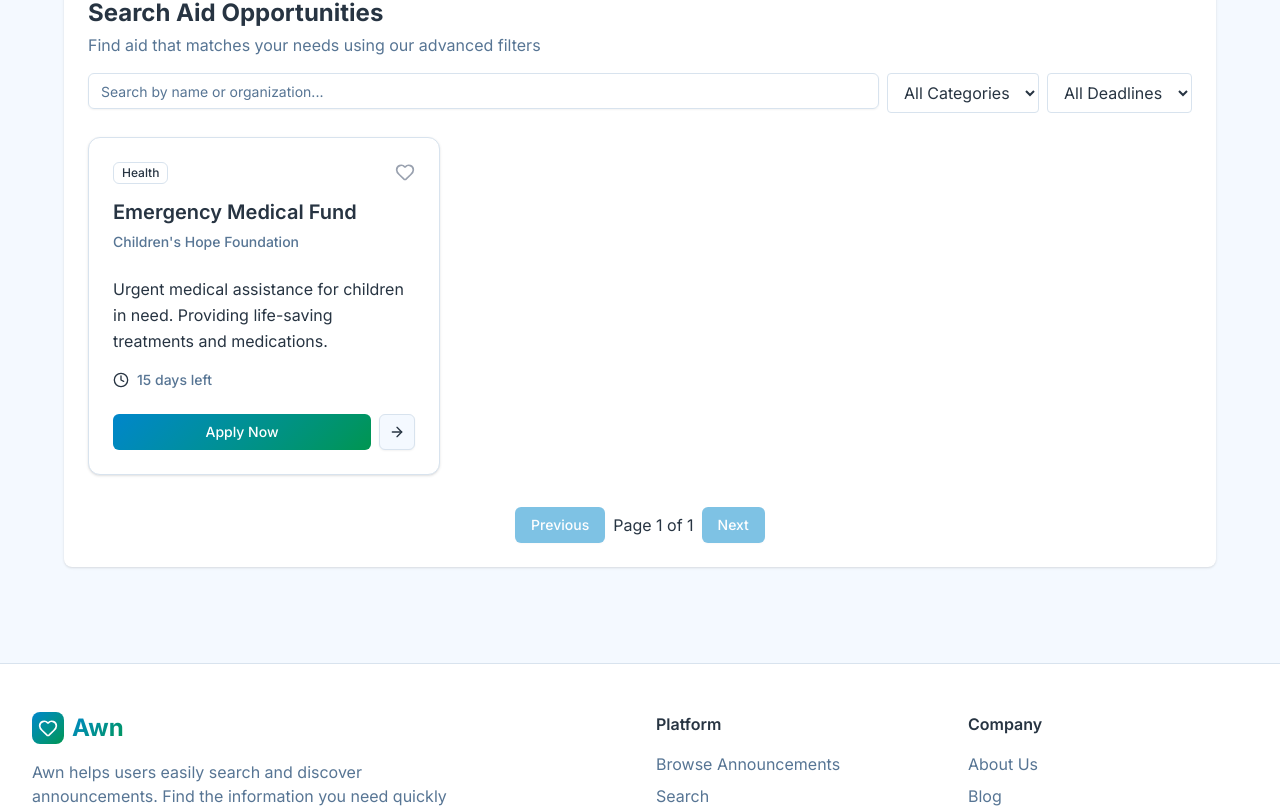
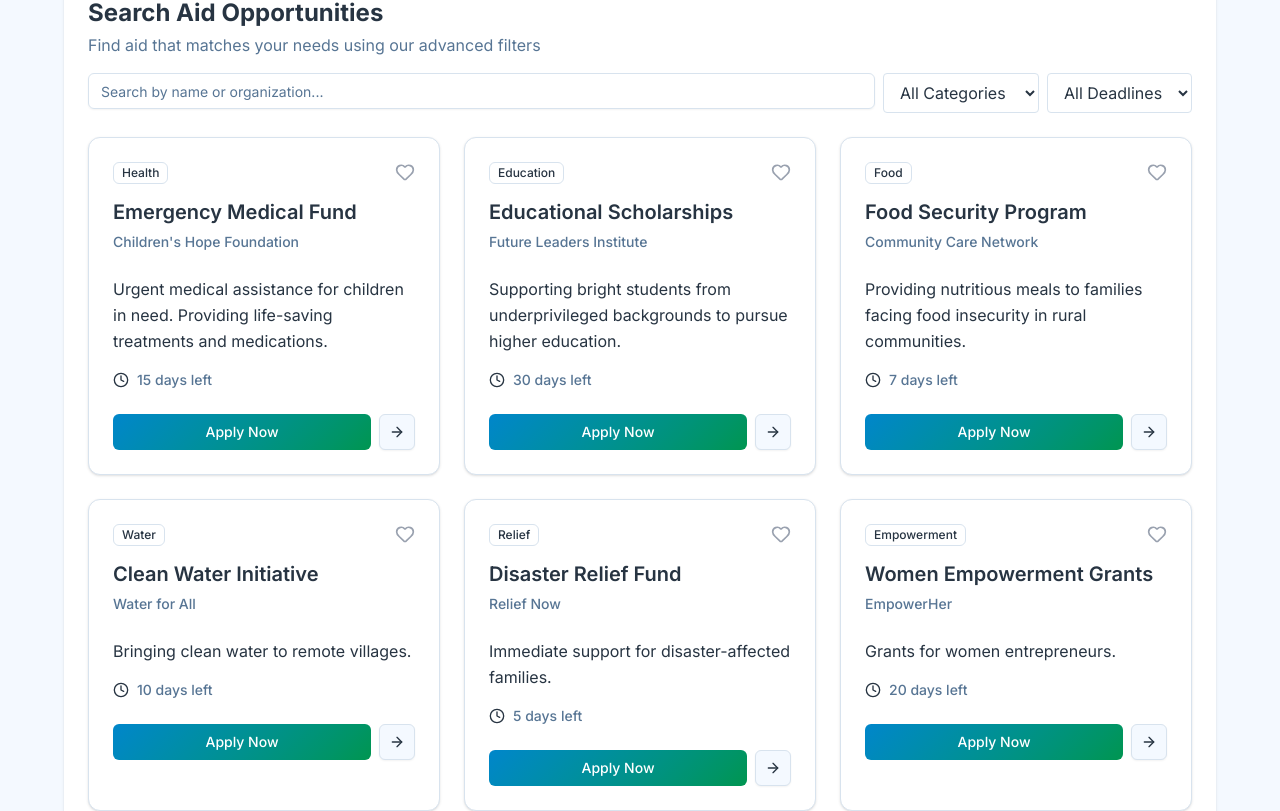
Before and after one commit to Ahmed-Alabadla/awn, a Next.js app: page / in a window 1280 px wide. Shown: the part 412-1223 px from the top of the page. Built offline with nearby package versions, Linux system fonts and the light colour scheme.

Commit message:
add ReportsSection

```diff
--- a/app/pages/announcements/page.tsx
+++ b/app/pages/announcements/page.tsx
@@ -7,6 +7,7 @@ import { Button } from "@/components/ui/button";
 import { Input } from "@/components/ui/input";
 import FavoritesSection from "@/components/shared/FavoritesSection";
 import NotificationSection from "@/components/shared/NotificationSection";
+import ReportsSection from "@/components/shared/ReportsSection";
 
 const PAGE_SIZE = 6;
 const NAV_ITEMS = ["Search Aid", "Favorites", "Notifications", "Reports"];
@@ -44,6 +45,83 @@ export default function AnnouncementPage() {
             start_date: new Date(),
             end_date: new Date(Date.now() + 15 * 24 * 60 * 60 * 1000),
             category_name: "Health",
+            url: "",
+            creator_name: "Admin",
+            status: "active",
+            admin_notes: "",
+            created_at: new Date(),
+            updated_at: new Date(),
+        },
+        {
+            id: 2,
+            title: "Educational Scholarships",
+            organization_name: "Future Leaders Institute",
+            description:
+                "Supporting bright students from underprivileged backgrounds to pursue higher education.",
+            start_date: new Date(),
+            end_date: new Date(Date.now() + 30 * 24 * 60 * 60 * 1000),
+            category_name: "Education",
+            url: "",
+            creator_name: "Admin",
+            status: "active",
+            admin_notes: "",
+            created_at: new Date(),
+            updated_at: new Date(),
+        },
+        {
+            id: 3,
+            title: "Food Security Program",
+            organization_name: "Community Care Network",
+            description:
+                "Providing nutritious meals to families facing food insecurity in rural communities.",
+            start_date: new Date(),
+            end_date: new Date(Date.now() + 7 * 24 * 60 * 60 * 1000),
+            category_name: "Food",
+            url: "",
+            creator_name: "Admin",
+            status: "active",
+            admin_notes: "",
+            created_at: new Date(),
+            updated_at: new Date(),
+        },
+        {
+            id: 4,
+            title: "Clean Water Initiative",
+            organization_name: "Water for All",
+            description: "Bringing clean water to remote villages.",
+            start_date: new Date(),
+            end_date: new Date(Date.now() + 10 * 24 * 60 * 60 * 1000),
+            category_name: "Water",
+            url: "",
+            creator_name: "Admin",
+            status: "active",
+            admin_notes: "",
+            created_at: new Date(),
+            updated_at: new Date(),
+        },
+        {
+            id: 5,
+            title: "Disaster Relief Fund",
+            organization_name: "Relief Now",
+            description: "Immediate support for disaster-affected families.",
+            start_date: new Date(),
+            end_date: new Date(Date.now() + 5 * 24 * 60 * 60 * 1000),
+            category_name: "Relief",
+            url: "",
+            creator_name: "Admin",
+            status: "active",
+            admin_notes: "",
+            created_at: new Date(),
+            updated_at: new Date(),
+        },
+        {
+            id: 6,
+            title: "Women Empowerment Grants",
+            organization_name: "EmpowerHer",
+            description: "Grants for women entrepreneurs.",
+            start_date: new Date(),
+            end_date: new Date(Date.now() + 20 * 24 * 60 * 60 * 1000),
+            category_name: "Empowerment",
             url: "",
             creator_name: "Admin",
             status: "active",
@@ -237,7 +315,8 @@ export default function AnnouncementPage() {
                     )}
 
                     {activeTab === "Reports" && (
-                        <div className="text-center py-12">📊 Reports dashboard coming soon</div>
+                        <ReportsSection />
+
                     )}
                 </div>
             </div>
--- /dev/null
+++ b/components/shared/ReportsSection.tsx
@@ -0,0 +1,140 @@
+"use client";
+
+import { useState } from "react";
+import { Button } from "@/components/ui/button";
+import { Input } from "@/components/ui/input";
+import { Textarea } from "@/components/ui/textarea";
+import {
+  Card,
+  CardContent,
+  CardHeader,
+  CardTitle,
+  CardDescription,
+} from "@/components/ui/card";
+import { toast } from "sonner";
+
+// Mock data for organizations
+const MOCK_ORGANIZATIONS = [
+  "Children's Hope Foundation",
+  "Future Leaders Institute",
+  "Community Care Network",
+  "Water for All",
+  "Relief Now",
+  "EmpowerHer",
+];
+
+type ReportType = "bug" | "organization";
+
+export default function ReportsSection() {
+  const [reportType, setReportType] = useState<ReportType>("bug");
+  const [organization, setOrganization] = useState<string>("");
+  const [title, setTitle] = useState("");
+  const [message, setMessage] = useState("");
+
+  const handleSubmit = (e: React.FormEvent) => {
+    e.preventDefault();
+    if (!title || !message || (reportType === "organization" && !organization)) {
+      toast.error("Please fill out all required fields.");
+      return;
+    }
+
+    console.log({
+      reportType,
+      organization: reportType === "organization" ? organization : undefined,
+      title,
+      message,
+    });
+
+    toast.success("Your feedback has been submitted successfully!");
+
+    // Reset form
+    setTitle("");
+    setMessage("");
+    setOrganization("");
+  };
+
+  return (
+    <div>
+      <h2 className="text-2xl font-bold mb-1">Submit Feedback or Report an Issue</h2>
+      <p className="text-muted-foreground mb-6">
+        Let us know if you&apos;ve found a bug or have feedback for an organization.
+      </p>
+
+      <Card>
+        <CardHeader>
+          <CardTitle>Feedback Form</CardTitle>
+          <CardDescription>
+            Select the type of feedback you want to provide.
+          </CardDescription>
+        </CardHeader>
+        <CardContent>
+          <form onSubmit={handleSubmit} className="space-y-6">
+            <div className="space-y-2">
+              <label className="font-medium">Feedback Type</label>
+              <select
+                className="w-full border rounded px-3 py-2 bg-background"
+                value={reportType}
+                onChange={(e) => setReportType(e.target.value as ReportType)}
+              >
+                <option value="bug">Report a Bug in the Application</option>
+                <option value="organization">Report a Problem with an Organization</option>
+              </select>
+            </div>
+
+            {reportType === "organization" && (
+              <div className="space-y-2 animate-fade-in">
+                <label htmlFor="organization" className="font-medium">
+                  Organization
+                </label>
+                <select
+                  id="organization"
+                  className="w-full border rounded px-3 py-2 bg-background"
+                  value={organization}
+                  onChange={(e) => setOrganization(e.target.value)}
+                >
+                  <option value="" disabled>
+                    Select an organization
+                  </option>
+                  {MOCK_ORGANIZATIONS.map((org) => (
+                    <option key={org} value={org}>
+                      {org}
+                    </option>
+                  ))}
+                </select>
+              </div>
+            )}
+
+            <div className="space-y-2">
+              <label htmlFor="title" className="font-medium">
+                Title
+              </label>
+              <Input
+                id="title"
+                placeholder="Enter a brief title"
+                value={title}
+                onChange={(e) => setTitle(e.target.value)}
+              />
+            </div>
+
+            <div className="space-y-2">
+              <label htmlFor="message" className="font-medium">
+                Message
+              </label>
+              <Textarea
+                id="message"
+                placeholder="Please provide a detailed description."
+                value={message}
+                onChange={(e) => setMessage(e.target.value)}
+                rows={5}
+              />
+            </div>
+
+            <Button type="submit" className="w-full">
+              Send Feedback
+            </Button>
+          </form>
+        </CardContent>
+      </Card>
+    </div>
+  );
+}
```
